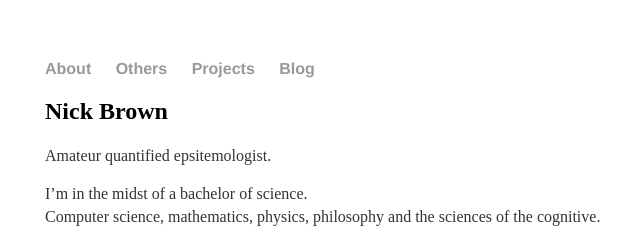
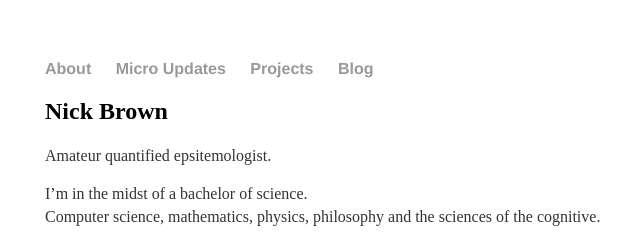
Before and after one commit to slavachalnev/nickaustinbrown.github.io, a Jekyll site: the page built from index.html, in a window 1280 px wide. Shown: the top 246 px of the page, without its empty margins (147-787 px from the left). Built offline with Jekyll 4.4.1, drawn with Linux system fonts in a browser that asks for light colours.

Commit message:
Update default.html

```diff
--- a/_layouts/default.html
+++ b/_layouts/default.html
@@ -9,7 +9,7 @@
 			<nav>
 	    		<ul>
 	        		<li><a href="/">About</a></li>
-	        		<li><a href="/others">Others</a></li>
+	        		<li><a href="/updates">Micro Updates</a></li>
 				<li><a href="/projects">Projects</a></li>
 	        		<li><a href="/blog">Blog</a></li>
 	    		</ul>
```
